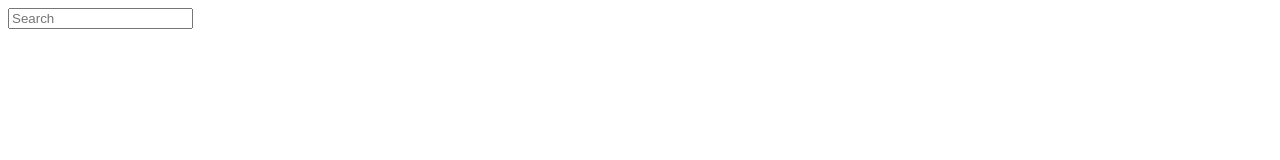
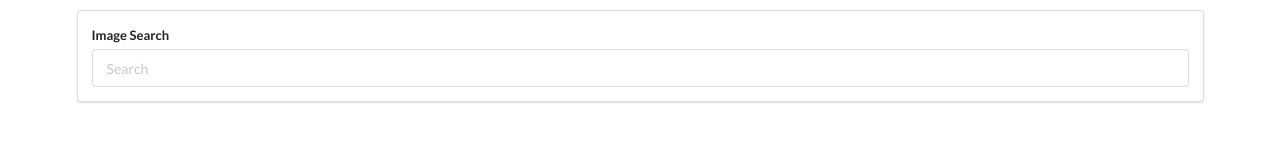
Before and after one commit to scroft001/ImageSearch, a React app in the folder pics/: page / in a window 1280 px wide. Built offline with nearby package versions, Linux system fonts and the light colour scheme.

Commit message:
Semantic UI CSS added

```diff
--- a/pics/public/index.html
+++ b/pics/public/index.html
@@ -10,6 +10,7 @@
       content="Web site created using create-react-app"
     />
     <link rel="apple-touch-icon" href="%PUBLIC_URL%/logo192.png" />
+    <link rel="stylesheet" href="https://cdnjs.cloudflare.com/ajax/libs/semantic-ui/2.4.1/semantic.min.css" integrity="sha512-8bHTC73gkZ7rZ7vpqUQThUDhqcNFyYi2xgDgPDHc+GXVGHXq+xPjynxIopALmOPqzo9JZj0k6OqqewdGO3EsrQ==" crossorigin="anonymous" referrerpolicy="no-referrer" />
     <!--
       manifest.json provides metadata used when your web app is installed on a
       user's mobile device or desktop. See https://developers.google.com/web/fundamentals/web-app-manifest/
--- a/pics/src/components/App.js
+++ b/pics/src/components/App.js
@@ -3,7 +3,7 @@ import SearchBar from './SearchBar';
 
 const App = () => {
     return (
-        <div>
+        <div className='ui container' style={{marginTop: '10px'}}>
             <SearchBar />
         </div>
 
--- a/pics/src/components/SearchBar.js
+++ b/pics/src/components/SearchBar.js
@@ -3,9 +3,12 @@ import React from 'react';
 class SearchBar extends React.Component {
     render() {
         return(
-            <div>
-                <form>
-                    <input type="text" placeholder="Search" />
+            <div className='ui segment'>
+                <form className='ui form'>
+                    <div className='field'>
+                        <label>Image Search</label>
+                        <input type="text" placeholder="Search" />
+                    </div>
                 </form>
             </div>
         );
```
